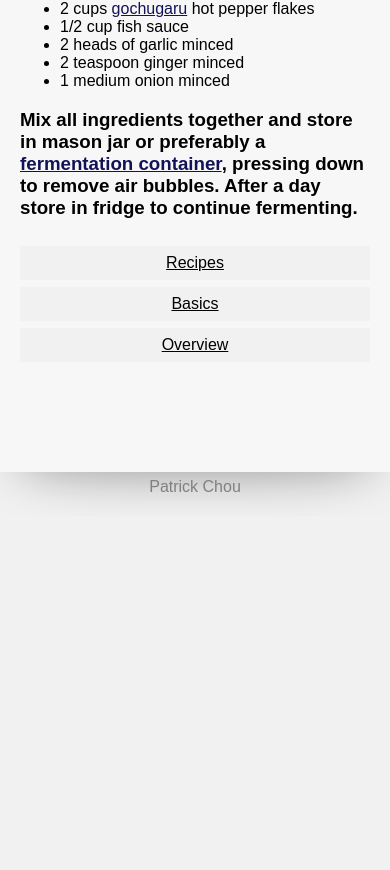
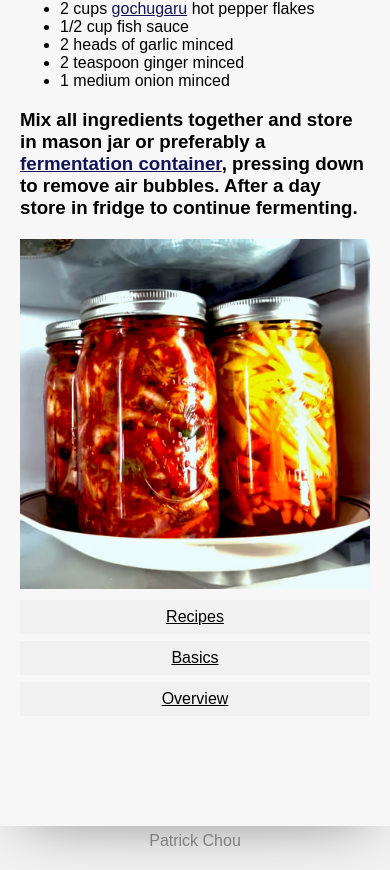
Before and after one commit to pChou19/pchou9, a Vue app: page /recipes/kimchi in a window 390 px wide. Shown: the part 599-1469 px from the top of the page. Before the commit the page ends 1115 px from the top, so only its background shows below. Built offline with nearby package versions, Linux system fonts and the light colour scheme; a web font is replaced by a local one.

Commit message:
Add small screen image for kimchi

```diff
--- a/src/components/recipes/Kimchi.vue
+++ b/src/components/recipes/Kimchi.vue
@@ -48,6 +48,9 @@ export default {
           </ul>
           <h3>Mix all ingredients together and store in mason jar or preferably a <a href="https://www.amazon.com/gp/product/B078WJGNXR">fermentation container</a>, pressing down to remove air bubbles. After a day store in fridge to continue fermenting.</h3>
         </div>
+        <div class="imagef">
+          <img src="../../assets/kimchi.jpg" style="max-width:100%" alt="Kimchi in mason jars">
+        </div>
       </div>
       <Menu></Menu>
     </div>
```
